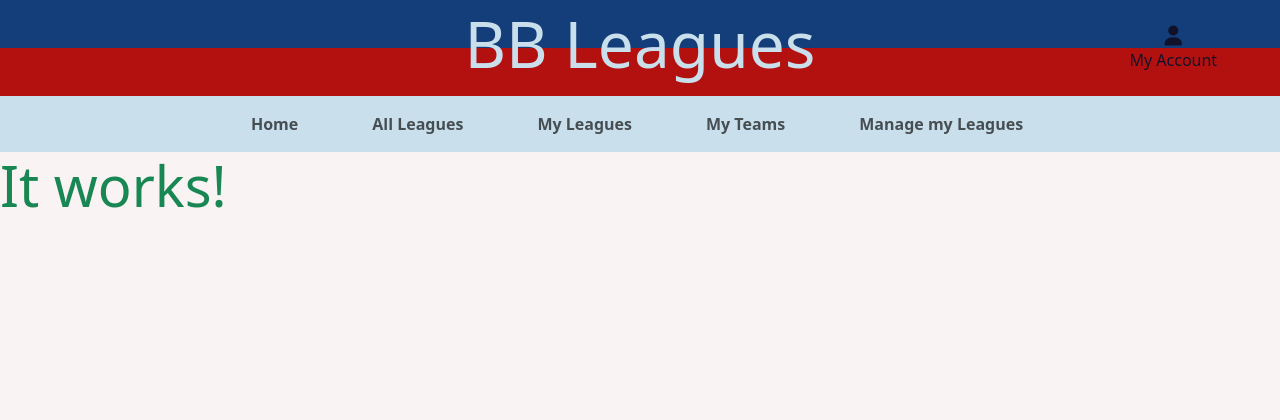
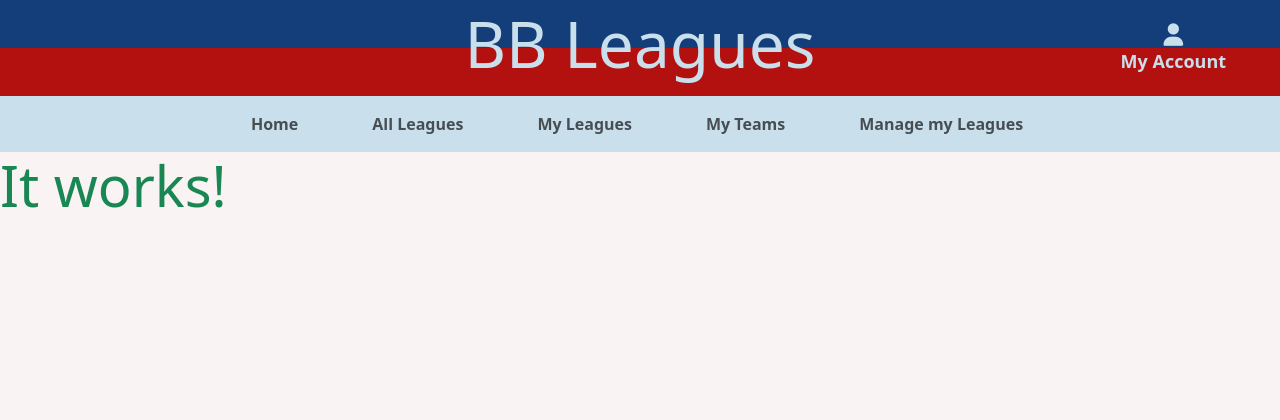
Before and after one commit to NickChapman1988/BBLeagues, a Django app: page / in a window 1280 px wide. Shown: the top 420 px of the page. Run offline with Django 4.2, Linux system fonts and the light colour scheme.

Commit message:
Style 'My Account' button

```diff
--- a/static/css/base.css
+++ b/static/css/base.css
@@ -58,6 +58,14 @@ body {
   margin-left: 10px;
 }
 
+.account-div {
+  color: #c9dfec;
+  font-size: 18px;
+}
+.account-div p {
+  font-weight: 700;
+}
+
 /*---------------------- Footer ---------*/
 footer {
   background: linear-gradient(#143e7a 50%, #b3110f 50%);
--- a/static/css/base.scss
+++ b/static/css/base.scss
@@ -68,6 +68,15 @@ body {
     margin-left: 10px;
 }
 
+.account-div {
+    color: $color-pale-blue;
+    font-size: 18px;
+    p {
+        font-weight: 700;
+
+    }
+}
+
 /*---------------------- Footer ---------*/
 
 footer {
--- a/templates/base.html
+++ b/templates/base.html
@@ -54,7 +54,7 @@
           <ul class="list-inline list-unstyled text-center my-0">
             <li class="list-inline-item dropdown">
               <a href="#" class="nav-link" id="user-options" data-bs-toggle="dropdown" aria-haspopup="true" aria-expanded="false">
-                <div class="text-center">
+                <div class="account-div text-center">
                   <div><i class="fas fa-user fa-lg"></i></div>
                   <p class="my-0">My Account</p>
                 </div>
--- a/templates/includes/mobile-top-header.html
+++ b/templates/includes/mobile-top-header.html
@@ -1,7 +1,7 @@
 <ul class="ps-2 pt-3 me-4">
     <li class="list-inline-item dropdown">
         <a class="nav-link d-block d-lg-none" href="#" id="user-options-mob" data-bs-toggle="dropdown" aria-haspopup="true" aria-expanded="false">
-            <div class="text-center">
+            <div class="text-center account-div">
                 <div><i class="top-nav-icon fas fa-user fa-lg"></i></div>
                 <p class="my-0">My Account</p>
             </div>
```
Also changed, not shown: 1 other file.
